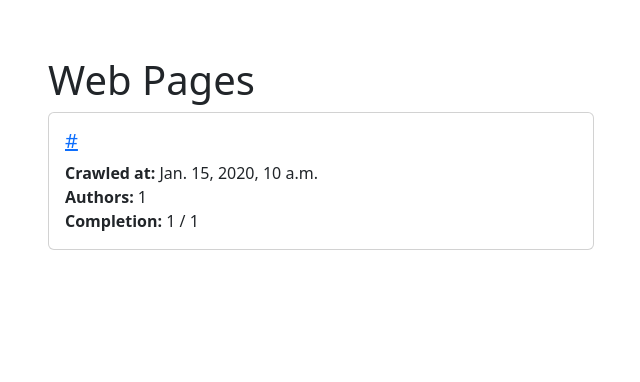
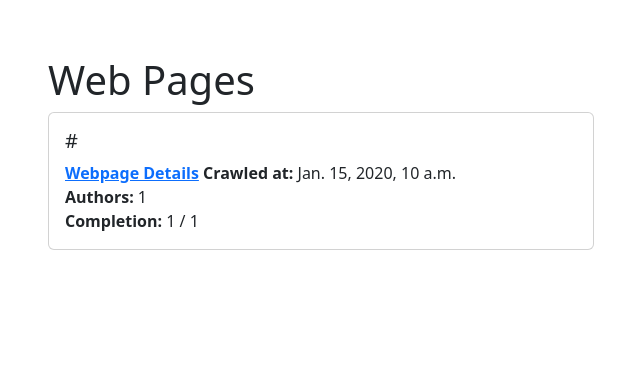
Before and after one commit to Mir-Abedi/Bachelors-Project, a Django app: page /webpages/ in a window 1280 px wide. Shown: the part 56-438 px from the top of the page, without its empty margins (34-674 px from the left). Run offline with Django 5.2, Linux system fonts and the light colour scheme; tables that the repository leaves empty hold one stand-in row (values such as "Sample post"); parts of the project's set-up code (start-up, migrations or seed data) failed here and were passed over.

Commit message:
change link in webpages page

```diff
--- a/webpages/templates/webpages/webpages.html
+++ b/webpages/templates/webpages/webpages.html
@@ -10,9 +10,10 @@
             <div class="card">
                 <div class="card-body">
                     <h5 class="card-title">
-                        <a href="/webpage/{{webpage.id}}" target="_blank">{{ webpage.url }}</a>
+                        {{ webpage.url }}
                     </h5>
                     <p class="card-text">
+                        <strong><a href="/webpage/{{ webpage.id }}">Webpage Details</a></strong>
                         <strong>Crawled at:</strong> {{ webpage.crawled_at|default:"Not crawled yet" }}<br>
                         <strong>Authors:</strong> {{ webpage.authors.count }}<br>
                         <strong>Completion:</strong> {{ webpage.parts_done }} / {{ webpage.parts_count }}<br>
```
